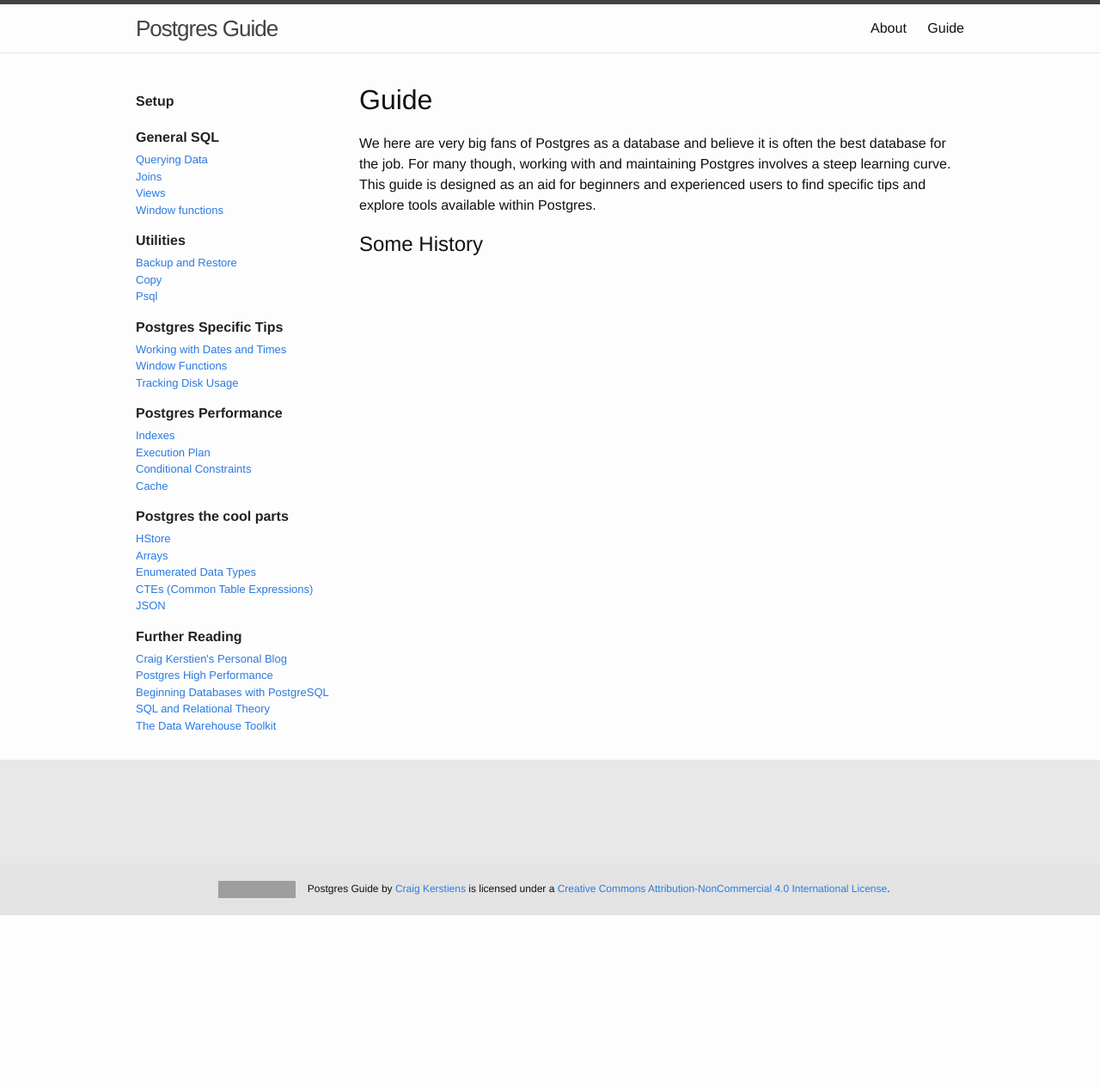
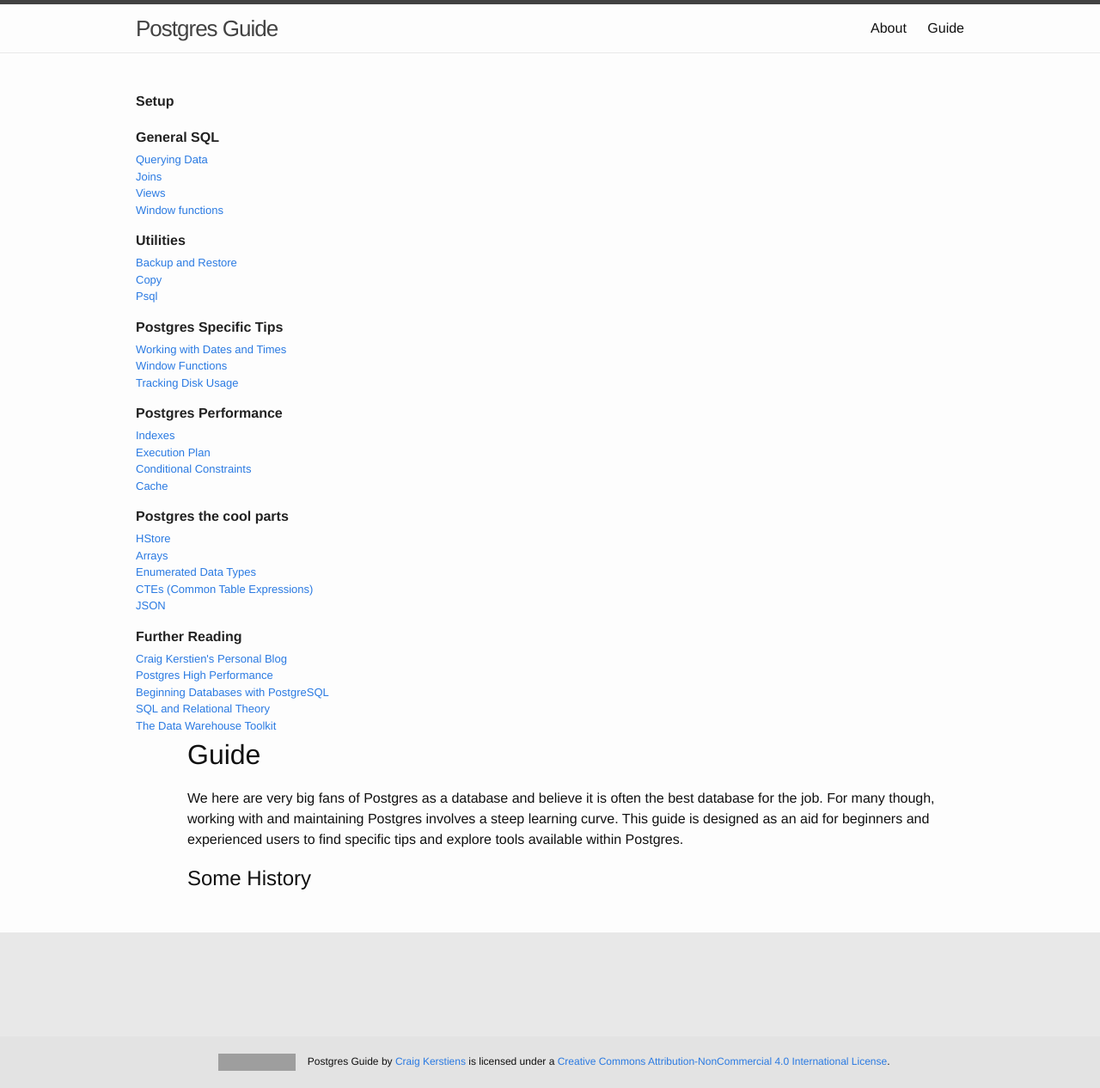
Before and after one commit to shashukla85/lg_debug_tmp, a Jekyll site: the page built from index.md, in a window 1280 px wide. Shown: the whole page at 86% size. Built offline with Jekyll 4.4.1, drawn with Linux system fonts in a browser that asks for light colours; Markdown is read by kramdown in place of the engine named in the settings; our own code applies the rules of GitHub Pages for plain Markdown files; before the commit the page ends 1065 px from its top, so only the background shows below that; grey boxes are pictures that could not be loaded.

Commit message:
Update _layout.scss

```diff
--- a/_sass/_layout.scss
+++ b/_sass/_layout.scss
@@ -219,7 +219,7 @@
 
 .post {
   width: 100%;
-  max-width: calc(100% - 260px);
+  max-width: calc(100% - 60px);
   float: right;
   @include media-query($on-laptop) {
     max-width: calc(100% - 30px);
```
